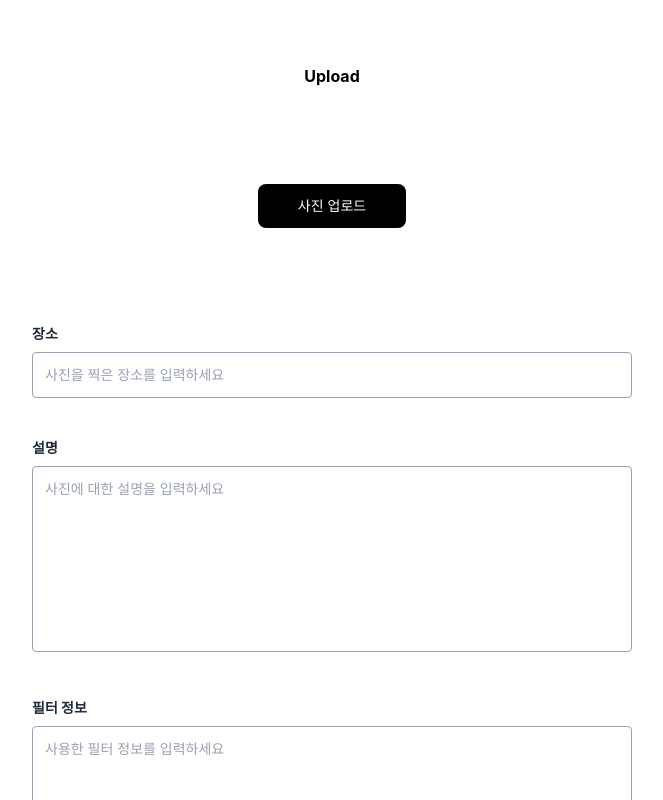
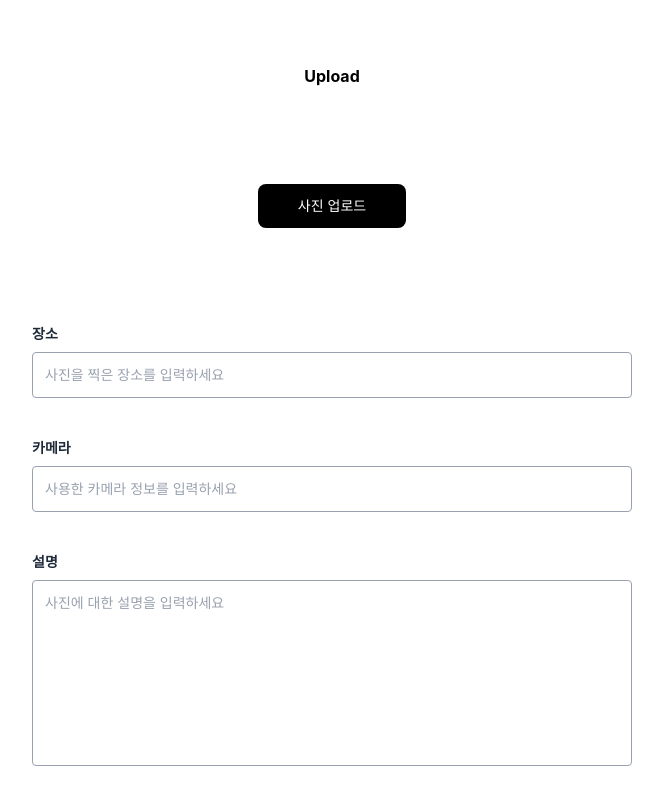
Before and after one commit to Team-Pint/Pint-Frontend, a React (Vite) app: page /upload in a window 1280 px wide. Shown: the top 800 px of the page, without its empty margins (308-971 px from the left). Built offline with nearby package versions, Linux system fonts and the light colour scheme.

Commit message:
[feat: PhotoUpload 페이지 Camera 입력칸 추가]

```diff
--- a/src/pages/PhotoUpload/PhotoUpload.tsx
+++ b/src/pages/PhotoUpload/PhotoUpload.tsx
@@ -6,6 +6,7 @@ const PhotoUpload = () => {
     const [previewImage, setPreviewImage] = useState<string | null>(null);
     const [imageValue, setImageValue] = useState<File | null>(null);
     const [placeValue, setPlaceValue] = useState<string>('');
+    const [cameraValue, setCameraValue] = useState<string>('');
     const [descriptionValue, setDescriptionValue] = useState<string>('');
     const [filterValue, setFilterValue] = useState<string>('');
 
@@ -39,7 +40,7 @@ const PhotoUpload = () => {
     const handleSubmit = (e: ChangeEvent<HTMLFormElement>) => {
         e.preventDefault();
 
-        if (!imageValue || !placeValue || !descriptionValue) {
+        if (!imageValue || !placeValue || !cameraValue || !descriptionValue || !filterValue) {
             alert('필수 항목을 입력해 주세요');
             return;
         }
@@ -93,6 +94,18 @@ const PhotoUpload = () => {
                         />
                     </div>
 
+                    {/* 카메라 */}
+                    <div>
+                        <label className="block text-sm font-bold text-gray-800 mb-2">카메라</label>
+                        <input
+                            type="text"
+                            value={cameraValue}
+                            onChange={(e) => setCameraValue(e.target.value)}
+                            placeholder="사용한 카메라 정보를 입력하세요"
+                            className="w-full border border-gray-400 rounded p-3 text-sm placeholder-gray-400 focus:outline-none focus:border-black transition-colors"
+                        />
+                    </div>
+
                     {/* 설명 */}
                     <div>
                         <label className="block text-sm font-bold text-gray-800 mb-2">설명</label>
```
